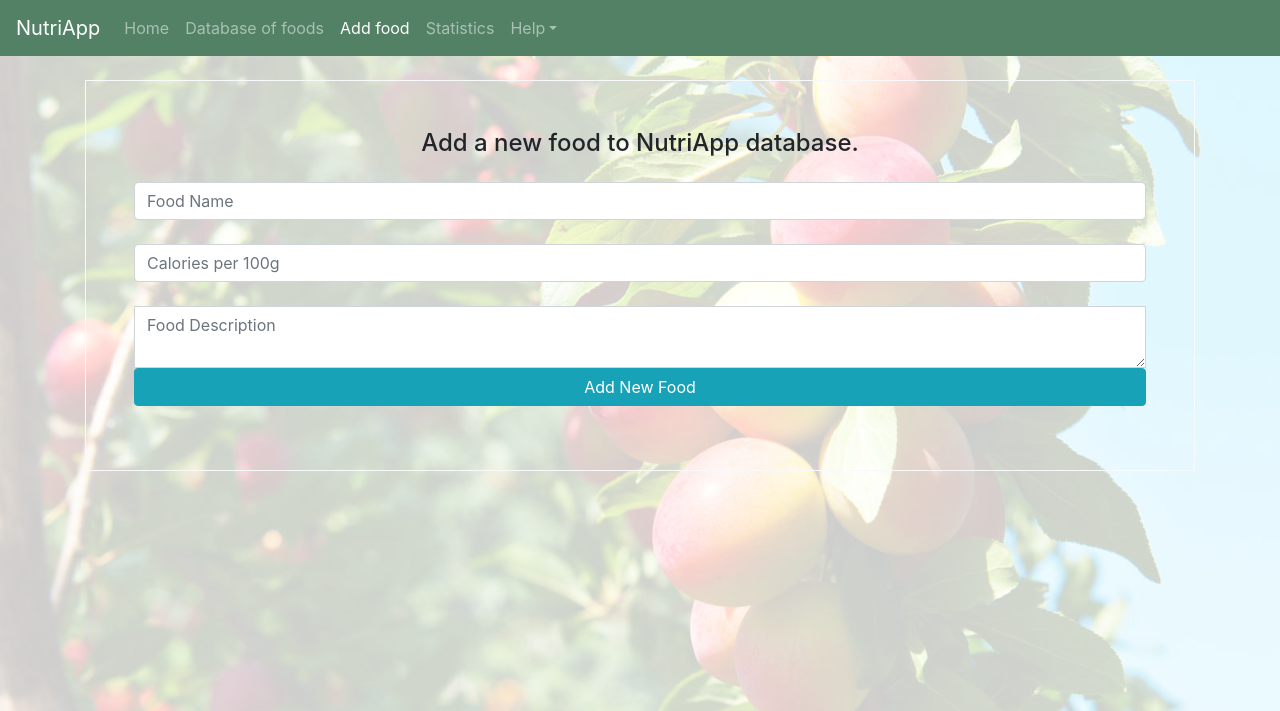
After one commit to evmcodi/PracticalPythonData-CentricDevelopment-MilestoneProject3, a Flask app: page /add_food in a window 1280 px wide. The commit adds this page. Shown: the top 711 px of the page. Run offline with Flask 2, Linux system fonts and the light colour scheme; some libraries are stand-ins or nearby versions.

Commit message:
feat: Add the logic to allow Creating a new food item in the mongodb collection.

```diff
--- a/app.py
+++ b/app.py
@@ -39,6 +39,18 @@ def success(name):
     return 'welcome %s' % name
 
 
+# Add a new food
+@app.route('/add_food')
+def add_food():
+    return render_template('addfood.html')
+
+
+@app.route('/insert_food', methods=['POST'])
+def insert_food():
+    mydatabase.insert_one(request.form.to_dict())
+    return redirect(url_for('get_foods'))
+
+
 if __name__ == '__main__':
     app.run(host=os.environ.get('IP'),
             port=int(os.environ.get('PORT')),
--- /dev/null
+++ b/templates/addfood.html
@@ -0,0 +1,55 @@
+{% extends 'base.html'%}
+
+{% block header %}
+
+<li class="nav-item">
+    <a class="nav-link" href="{{url_for('today')}}">Home <span class="sr-only">(current)</span></a>
+</li>
+<li class="nav-item">
+    <a class="nav-link" href="{{url_for('get_foods')}}">Database of foods</a>
+</li>
+<li class="nav-item active">
+    <a class="nav-link" href="{{url_for('add_food')}}">Add food</a>
+</li>
+<li class="nav-item">
+    <a class="nav-link" href="#">Statistics</a>
+</li>
+<li class="nav-item dropdown">
+    <a class="nav-link dropdown-toggle" href="" id="dropdown01" data-toggle="dropdown" aria-haspopup="true"
+        aria-expanded="false">Help</a>
+    <div class="dropdown-menu" aria-labelledby="dropdown01">
+        <a class="dropdown-item" href="#">Tutorial</a>
+        <a class="dropdown-item" href="#">Find us on Github</a>
+        <a class="dropdown-item" href="#">About</a>
+    </div>
+</li>
+{% endblock %}
+
+
+{% block content %}
+
+<form class="border border-light p-5" action="{{ url_for('insert_food') }}" method="POST">
+
+    <div class="form-group">
+
+        <p class="h4 mb-4 text-center">Add a new food to NutriApp database.</p>
+
+
+        <input name="name_en" class="form-control mb-4" id="defaultContactFormName" type="text" placeholder="Food Name">
+
+        <input name="energy_100g_cal" class="form-control mb-4" id="defaultContactFormEmail" type="number" placeholder="Calories per 100g">
+
+        <textarea name="desc_en" class="form-control rounded-0" id="exampleFormControlTextarea2"
+            placeholder="Food Description"></textarea>
+
+        <!-- <div class="custom-control custom-checkbox mb-4">
+            <input type="checkbox" class="custom-control-input" id="defaultContactFormCopy">
+            <label class="custom-control-label" for="defaultContactFormCopy">This is a simple food - there is only one
+                ingredient.</label>
+        </div> -->
+
+        <button class="btn btn-info btn-block" type="submit">Add New Food</button>
+    </div>
+</form>
+
+{% endblock %}
--- a/templates/foods.html
+++ b/templates/foods.html
@@ -6,6 +6,9 @@
 </li>
 <li class="nav-item active">
     <a class="nav-link" href="{{url_for('get_foods')}}">Database of foods</a>
+</li>
+<li class="nav-item">
+    <a class="nav-link" href="{{url_for('add_food')}}">Add food</a>
 </li>
 <li class="nav-item">
     <a class="nav-link" href="#">Statistics</a>
@@ -48,7 +51,7 @@
         <div>
             <em> If you can't find an item, contribute to the open food database:</em>
         </div>
-        <button class="ml-auto p-2 btn btn-outline-success bg-light">Add a new food to the database</button>
+        <a class="ml-auto p-2 btn btn-outline-success bg-light" href="{{url_for('add_food')}}">Add a new food to the database</a>
 
     </li>
 </div>
--- a/templates/today.html
+++ b/templates/today.html
@@ -6,6 +6,9 @@
 </li>
 <li class="nav-item">
     <a class="nav-link" href="{{url_for('get_foods')}}">Database of foods</a>
+</li>
+<li class="nav-item">
+    <a class="nav-link" href="{{url_for('add_food')}}">Add food</a>
 </li>
 <li class="nav-item">
     <a class="nav-link" href="#">Statistics</a>
```
